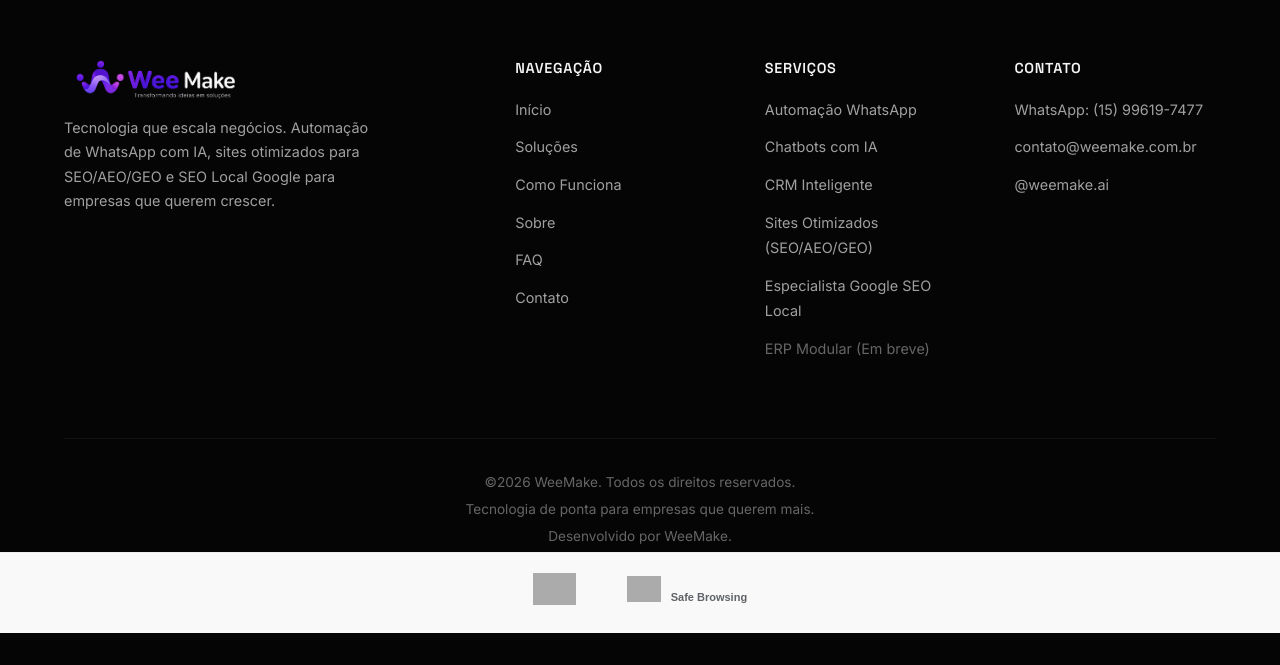
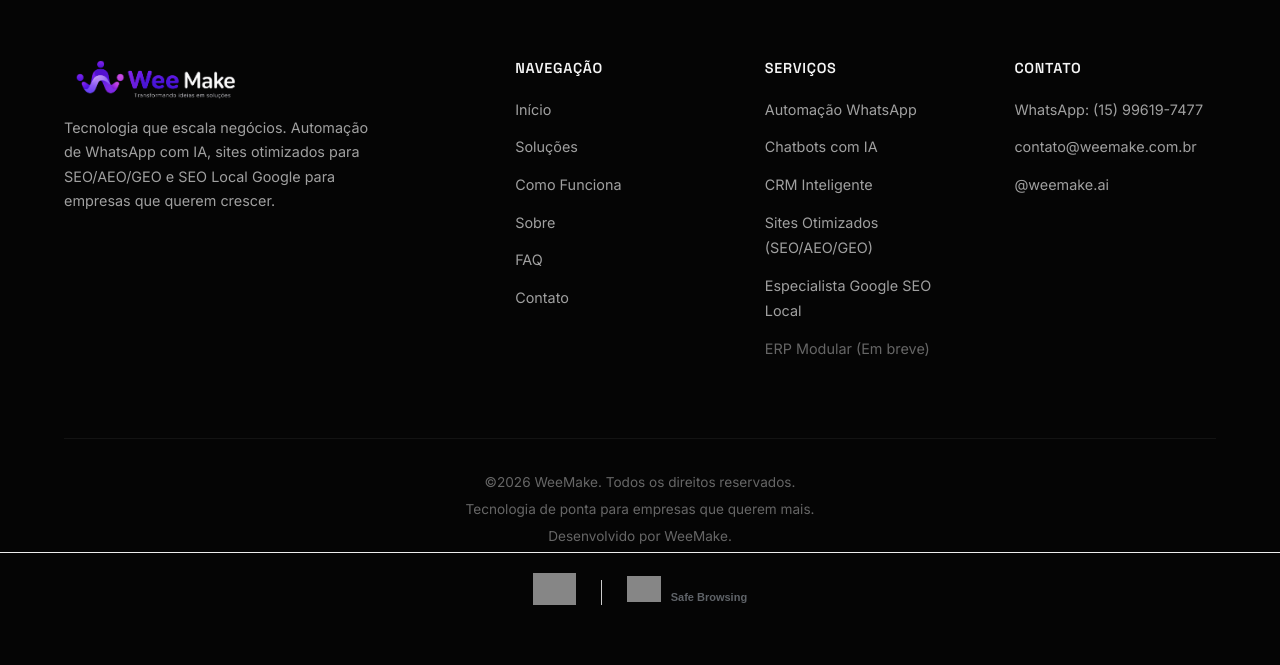
Before and after one commit to Neves-BR/WeeMakeSite, a website: page index.html in a window 1280 px wide. Shown: the part 7847-8512 px from the top of the page. Drawn offline with Linux system fonts and the light colour scheme; grey boxes are pictures that could not be loaded.

Commit message:
Change background color of authority seals section

```diff
--- a/index.html
+++ b/index.html
@@ -840,7 +840,7 @@
             </div>
         </div>
         <!-- Bloco de Selos de Autoridade Visual -->
-            <div class="selos-autoridade" style="display: flex; gap: 25px; justify-content: center; align-items: center; padding: 20px; background-color: #f9f9f9; border-top: 1px solid #eee;">
+            <div class="selos-autoridade" style="display: flex; gap: 25px; justify-content: center; align-items: center; padding: 20px; background-color: transparent; border-top: 1px solid #eee;">
 
               <!-- Selo Oficial da Cloudflare -->
               <a href="https://cloudflare.com" target="_blank" rel="noopener" title="Protegido por Cloudflare">
@@ -848,7 +848,7 @@
               </a>
 
               <!-- Divisor Visual Simples -->
-              <div style="height: 25px; width: 1px;"></div>
+              <div style="height: 25px; width: 1px; background-color: #ccc;"></div>
 
               <!-- Selo de Navegação Segura do Google (Safe Browsing) -->
               <a href="https://google.com" target="_blank" rel="noopener" title="Verificar segurança no Google">
```
